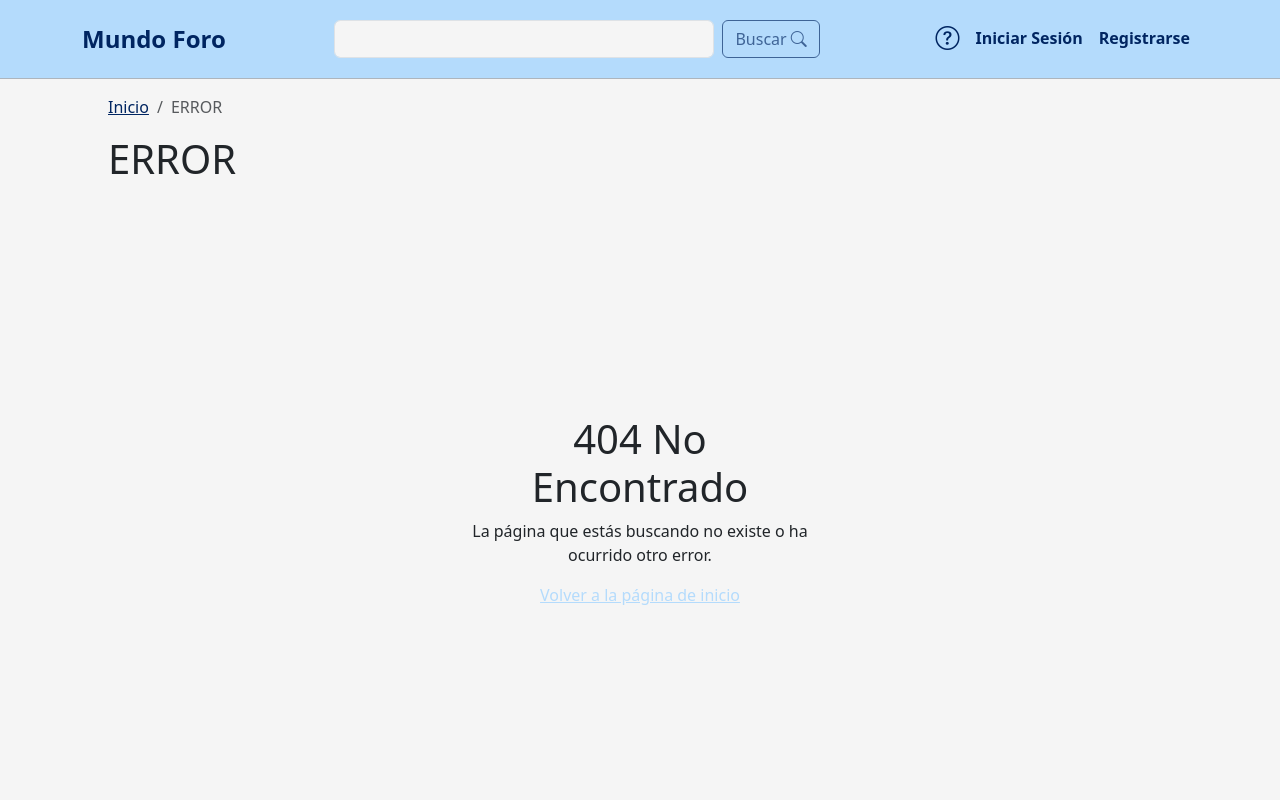
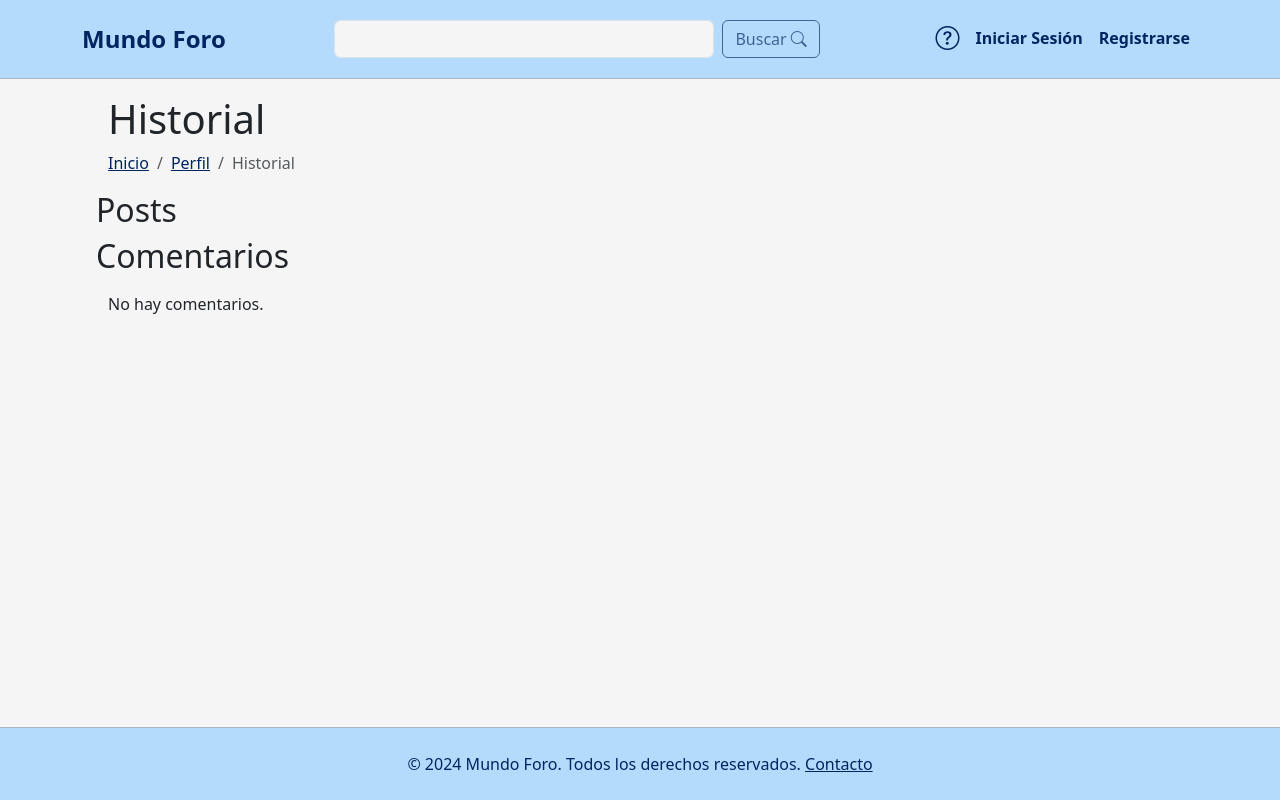
Before and after one commit to Croissanton/IU_Proyecto, a React (Create React App) app in the folder foro-mundo/: page /historial in a window 1280 px wide. Shown: the top 800 px of the page. Built offline with nearby package versions, Linux system fonts and the light colour scheme.

Commit message:
basic HistorialPage with local storage

```diff
--- /dev/null
+++ b/foro-mundo/src/Pages/HistorialPage.js
@@ -0,0 +1,60 @@
+import React, { useEffect, useState } from "react";
+import MainLayout from "../layout/MainLayout.js";
+import { Breadcrumb } from "react-bootstrap";
+import { NavLink } from "react-router-dom";
+import PostComment from "../Components/PostComment.js";
+import Cookies from "universal-cookie";
+
+function HistorialPage() {
+  const [userComments, setUserComments] = useState([]);
+  const cookies = new Cookies();
+  const cookieUser = cookies.get("user");
+
+  useEffect(() => {
+    document.title = "Historial";
+    if (cookieUser) {
+      const allComments = JSON.parse(localStorage.getItem('comments')) || [];
+      const filteredComments = allComments.filter(comment => comment.author === cookieUser.username);
+      setUserComments(filteredComments);
+    }
+  }, [cookieUser]);
+
+  return (
+    <MainLayout>
+      <div className="container-xxl my-3">
+        <h1>Historial</h1>
+        <nav aria-label="breadcrumb">
+          <Breadcrumb className="custom-breadcrumb">
+            <Breadcrumb.Item linkAs={NavLink} linkProps={{ to: "/" }}>
+              Inicio
+            </Breadcrumb.Item>
+            <Breadcrumb.Item linkAs={NavLink} linkProps={{ to: "/profile" }}>
+              Perfil
+            </Breadcrumb.Item>
+            <Breadcrumb.Item active aria-current="page">Historial</Breadcrumb.Item>
+          </Breadcrumb>
+        </nav>
+      </div>
+      <h2>Posts</h2>
+      <h2>Comentarios</h2>
+      <div className="container-xxl my-3">
+        {userComments.length === 0 ? (
+          <p>No hay comentarios.</p>
+        ) : (
+          userComments.map((comment) => (
+            <PostComment
+              key={comment.id}
+              title={comment.title}
+              author={comment.author}
+              initialUpvotes={comment.upvotes}
+              initialDownvotes={comment.downvotes}
+              date={comment.date}
+            />
+          ))
+        )}
+      </div>
+    </MainLayout>
+  );
+}
+
+export default HistorialPage;
--- a/foro-mundo/src/Pages/PostPage.js
+++ b/foro-mundo/src/Pages/PostPage.js
@@ -26,7 +26,7 @@ function PostPage() {
   const cookies = new Cookies();
   const cookieUser = cookies.get("user");
 
-  // Cargar comentarios desde localStorage al montar el componente
+  // Cargar comentarios desde localStorage
   useEffect(() => {
     const storedComments = localStorage.getItem('comments');
     if (storedComments) {
--- a/foro-mundo/src/Pages/ProfilePage.js
+++ b/foro-mundo/src/Pages/ProfilePage.js
@@ -171,6 +171,7 @@ function ProfilePage() {
 
             <div className="col-12">
               {!isEditing ? (
+                <div className="col-12">
                   <button
                     type="button"
                     className="btn btn-primary"
@@ -178,6 +179,15 @@ function ProfilePage() {
                   >
                     Editar
                   </button>
+                  <Link to="/historial">
+                    <button
+                      type="button"
+                      className="btn btn-primary"
+                    >
+                      Ver Historial
+                    </button>
+                  </Link>
+                </div>
               ) : (
                 <div className="col-12">
                   <button
--- a/foro-mundo/src/index.js
+++ b/foro-mundo/src/index.js
@@ -15,6 +15,7 @@ import ProfilePublic from "./Pages/ProfilePublic";
 import MessengerPage from "./Pages/MessengerPage";
 import SignUpPage from "./Pages/SignUpPage";
 import MainPage from "./Pages/MainPage";
+import HistorialPage from "./Pages/HistorialPage";
 
 const router = createBrowserRouter([
   {
@@ -31,6 +32,7 @@ const router = createBrowserRouter([
       { path: "/register", element: <SignUpPage /> },
       { path: "/help", element: <HelpPage /> },
       { path: "/messenger", element: <MessengerPage /> },
+      { path: "/historial", element: <HistorialPage /> },
       { path: "*", element: <ErrorPage /> },
     ],
   },
```
Lines whose indentation alone changed are shown as unchanged.
